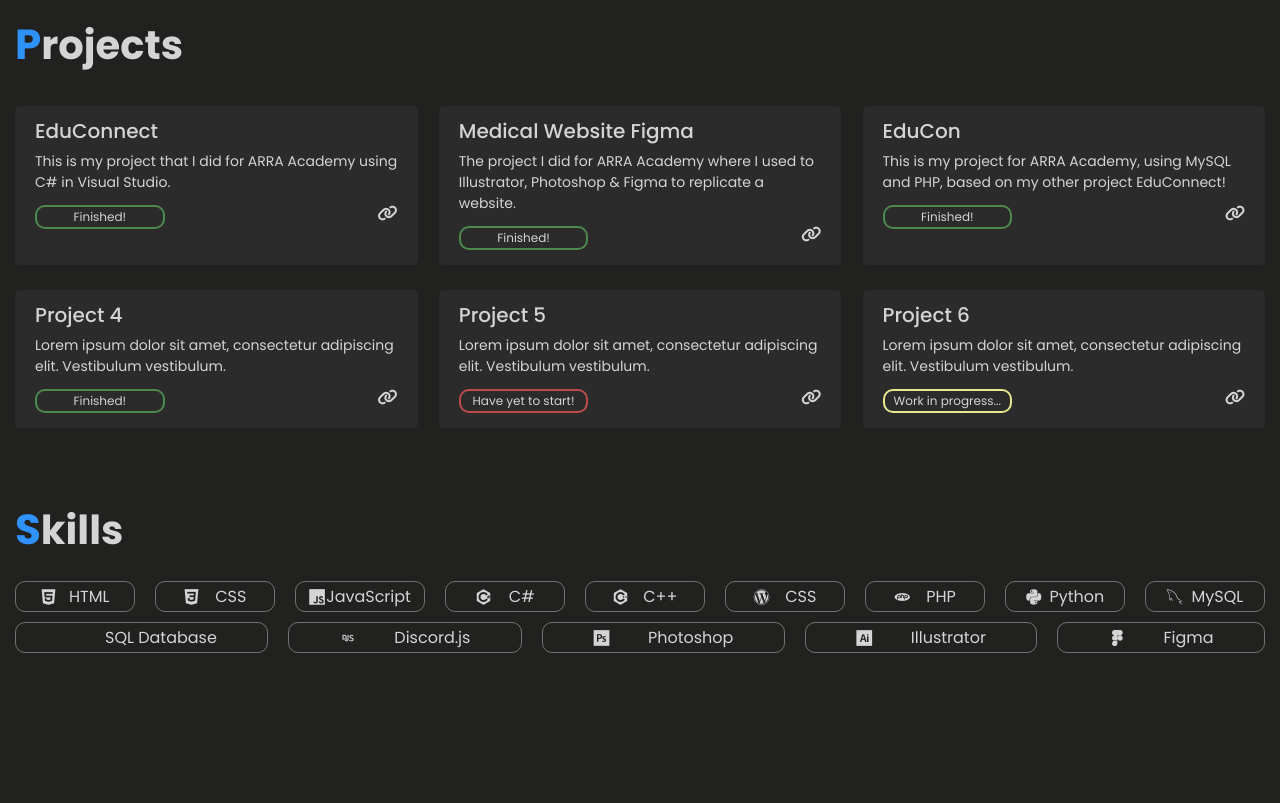
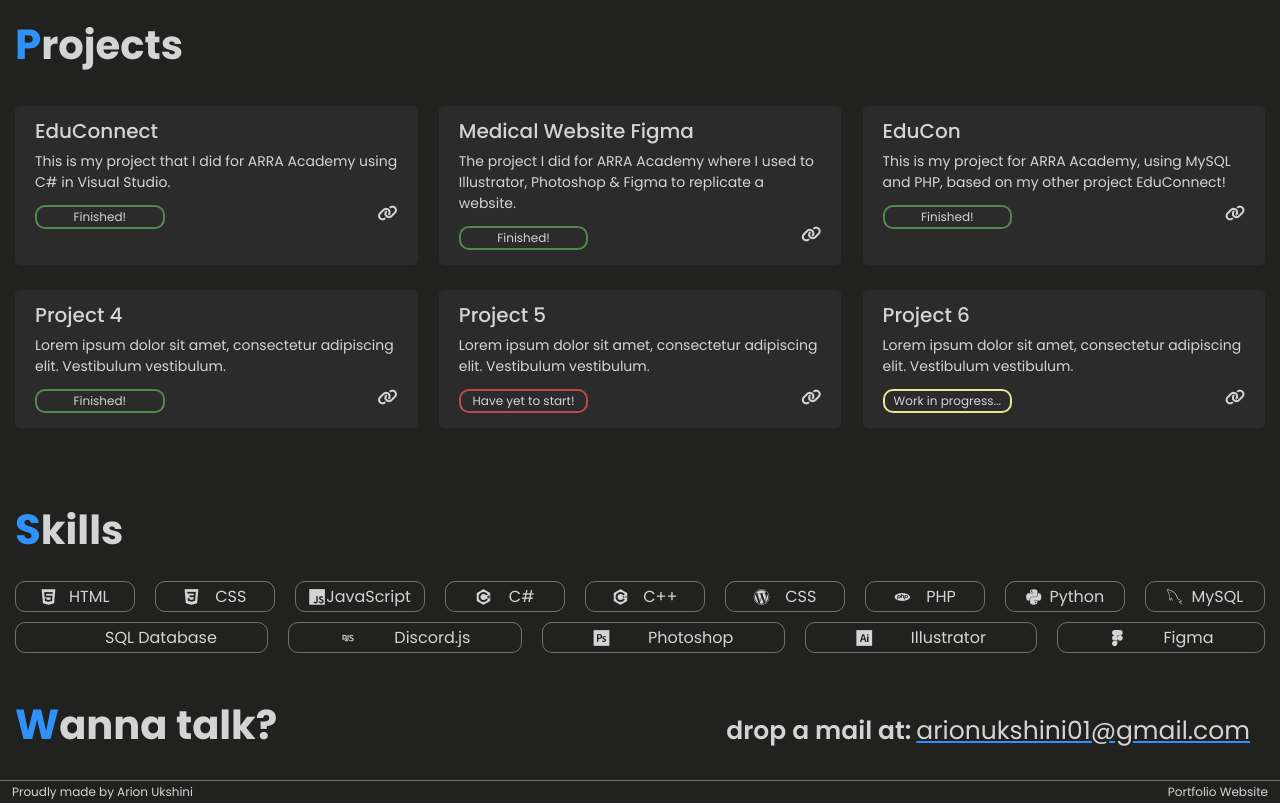
Before and after one commit to arionukshini/arionukshini.github.io, a plain HTML site: page index.html in a window 1280 px wide. Shown: the part 380-1183 px from the top of the page. Before the commit the page ends 1038 px from the top, so only its background shows below. Drawn offline with nearby package versions, Linux system fonts and the light colour scheme; some icons are missing; a web font is replaced by a local one.

Commit message:
finished it

```diff
--- a/index.html
+++ b/index.html
@@ -68,7 +68,9 @@
     </div>
 
     <div class="projects">
-      <h2 class="project-title animate__animated animate__fadeInLeft"><span>P</span>rojects</h2>
+      <h2 class="project-title animate__animated animate__fadeInLeft">
+        <span>P</span>rojects
+      </h2>
       <div class="projects-display">
         <div
           class="first-half animate__animated animate__fadeIn animate__slower"
@@ -77,11 +79,14 @@
           <div class="project">
             <p>EduConnect</p>
             <p>
-              This is my project that I did for ARRA Academy using C# in Visual Studio.
+              This is my project that I did for ARRA Academy using C# in Visual
+              Studio.
             </p>
             <div class="project-footer">
               <div class="project-tag tag-g">Finished!</div>
-              <a href="https://github.com/arionukshini/educonnect"><i class="fa-solid fa-link"></i></a>
+              <a href="https://github.com/arionukshini/educonnect"
+                ><i class="fa-solid fa-link"></i
+              ></a>
             </div>
           </div>
 
@@ -89,11 +94,14 @@
           <div class="project">
             <p>Medical Website Figma</p>
             <p>
-              The project I did for ARRA Academy where I used to Illustrator, Photoshop & Figma to replicate a website.
+              The project I did for ARRA Academy where I used to Illustrator,
+              Photoshop & Figma to replicate a website.
             </p>
             <div class="project-footer">
               <div class="project-tag tag-g">Finished!</div>
-              <a href="https://github.com/arionukshini/figma-arraacademy/"><i class="fa-solid fa-link"></i></a>
+              <a href="https://github.com/arionukshini/figma-arraacademy/"
+                ><i class="fa-solid fa-link"></i
+              ></a>
             </div>
           </div>
 
@@ -101,11 +109,14 @@
           <div class="project">
             <p>EduCon</p>
             <p>
-              This is my project for ARRA Academy, using MySQL and PHP, based on my other project EduConnect!
+              This is my project for ARRA Academy, using MySQL and PHP, based on
+              my other project EduConnect!
             </p>
             <div class="project-footer">
               <div class="project-tag tag-g">Finished!</div>
-              <a href="https://github.com/arionukshini/EduCon"><i class="fa-solid fa-link"></i></a>
+              <a href="https://github.com/arionukshini/EduCon"
+                ><i class="fa-solid fa-link"></i
+              ></a>
             </div>
           </div>
         </div>
@@ -155,7 +166,9 @@
     </div>
 
     <div class="skills">
-      <h2 class="skill-title animate__animated animate__fadeInLeft"><span>S</span>kills</h2>
+      <h2 class="skill-title animate__animated animate__fadeInLeft">
+        <span>S</span>kills
+      </h2>
       <div class="skills-section animate__animated animate__zoomIn">
         <div class="skill-html">
           <i class="devicon-html5-plain"></i>
@@ -229,6 +242,22 @@
       </div>
     </div>
 
+    <div class="contactme">
+      <h2 class="contact-title animate__animated animate__fadeInLeft">
+        <span>W</span>anna talk?
+      </h2>
+
+      <div class="contacts">
+        <p>drop a mail at:</p>
+        <a href="mailto:arionukshini01@gmail.com">arionukshini01@gmail.com</a>
+      </div>
+    </div>
+
+    <div class="footer animate__animated animate__fadeInUp">
+      <p>Proudly made by Arion Ukshini</p>
+      <p>Portfolio Website</p>
+    </div>
+
     <script src="script.js"></script>
   </body>
 </html>
--- a/style.css
+++ b/style.css
@@ -246,19 +246,78 @@ body {
 .skills-section {
     padding: 0 10px 5px;
     display: flex;
-    flex-wrap: wrap; /* Added to allow wrapping */
-    gap: 10px; /* Added to control the spacing between items */
+    flex-wrap: wrap;
+    /* Added to allow wrapping */
+    gap: 10px;
+    /* Added to control the spacing between items */
 
     div {
-        flex: 1 1 auto; /* Added to make items flexibly resizable */
+        flex: 1 1 auto;
+        /* Added to make items flexibly resizable */
         margin: 0 5px;
         padding: 2px 12px;
         display: flex;
         align-items: center;
-        justify-content: space-evenly; /* Centered content */
+        justify-content: space-evenly;
+        /* Centered content */
         border: 1px solid var(--primary-light);
         border-radius: 10px;
-        min-width: 120px; /* Added to set a minimum width for each skill item */
-        box-sizing: border-box; /* Added to include padding and border in the element's total width and height */
+        min-width: 120px;
+        /* Added to set a minimum width for each skill item */
+        box-sizing: border-box;
+        /* Added to include padding and border in the element's total width and height */
     }
 }
+
+.contactme {
+    margin: 25px 5px 10px;
+    padding: 10px;
+    display: flex;
+    flex-direction: row;
+    align-items: baseline;
+    justify-content: space-between;
+}
+
+.contact-title {
+    font-size: 40px;
+
+    span {
+        font-size: 42px;
+        color: var(--acc);
+        transition: color 0.3s ease;
+    }
+}
+
+.contacts {
+    margin: 0 5px;
+    padding: 0 10px 10px;
+    display: flex;
+    flex-direction: row;
+
+    a, p {
+        font-size: 25px;
+    }
+
+    a {
+        color: var(--primary);
+        text-decoration-color: var(--acc);
+    }
+
+    p {
+        margin: 0 5px;
+        font-weight: 600;
+    }
+}
+
+.footer {
+    display: flex;
+    align-items: center;
+    justify-content: space-between;
+    padding: 2px 12px;
+    background-color: var(--bg);
+    border-top: 1px solid var(--primary-light);
+
+    p {
+        font-size: 12px;
+    }
+}
```
